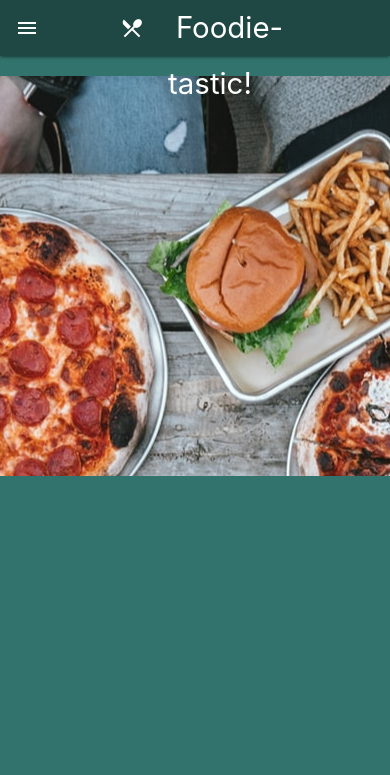
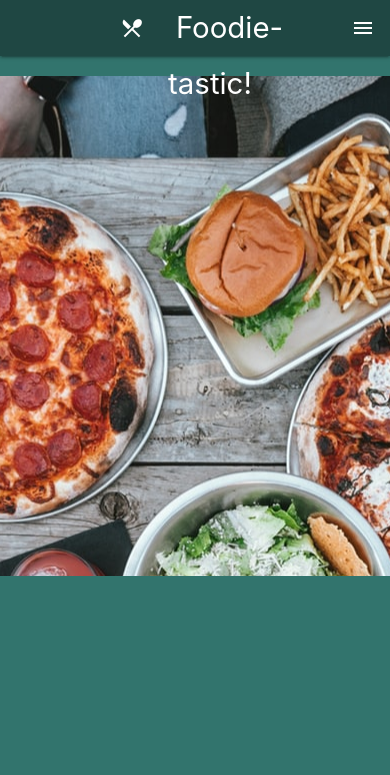
Before and after one commit to baileyl91/MS3_Foodie-tastic, a Flask app: page / in a window 390 px wide. Shown: the top 775 px of the page. Run offline with Flask 2, Linux system fonts and the light colour scheme; data that the repository does not hold is empty; some libraries are stand-ins or nearby versions.

Commit message:
move the mobile menu icon from left to right

```diff
--- a/static/css/style.css
+++ b/static/css/style.css
@@ -20,7 +20,7 @@ nav {
 }
 
 .mobile-menu {
-    margin-left: 15px;
+    margin-right: 15px;
 }
 
 .footer-copyright {
@@ -33,8 +33,3 @@ nav {
     padding-right: 15px;
     padding-top: 20px;
 }
-
-.parallax-container {
-    height: 400px;
-    object-fit: contain;
-  }
--- a/templates/base.html
+++ b/templates/base.html
@@ -15,14 +15,13 @@
     <title>Foodie-tastic!</title>
 </head>
 <body>
-
     <header>
         <div class="row">
             <nav>
                 <div class="nav-wrapper">
 
                 <a href="#!" class="brand-logo center"><i class="material-icons">local_dining</i>Foodie-tastic!</a>
-                <a href="#" data-target="dropdown1" class="dropdown-trigger "><i class="material-icons mobile-menu hide-on-large-only">menu</i></a>
+                <a href="#" data-target="dropdown1" class="dropdown-trigger right"><i class="material-icons mobile-menu hide-on-large-only">menu</i></a>
                 <ul class="right hide-on-med-and-down">
                     <li><a href="" class="active">Home</a></li>
                     <li><a href=" ">Recipes</a></li>
@@ -49,6 +48,8 @@
         </div>
 
 
+
+
     </main>
 
     <footer>
@@ -69,6 +70,7 @@
         </div>
     </footer>
 
+
     <script src="https://code.jquery.com/jquery-3.5.1.min.js"
         integrity="sha256-9/aliU8dGd2tb6OSsuzixeV4y/faTqgFtohetphbbj0=" crossorigin="anonymous"></script>
     <script src="https://cdnjs.cloudflare.com/ajax/libs/materialize/1.0.0/js/materialize.min.js"></script>
```
